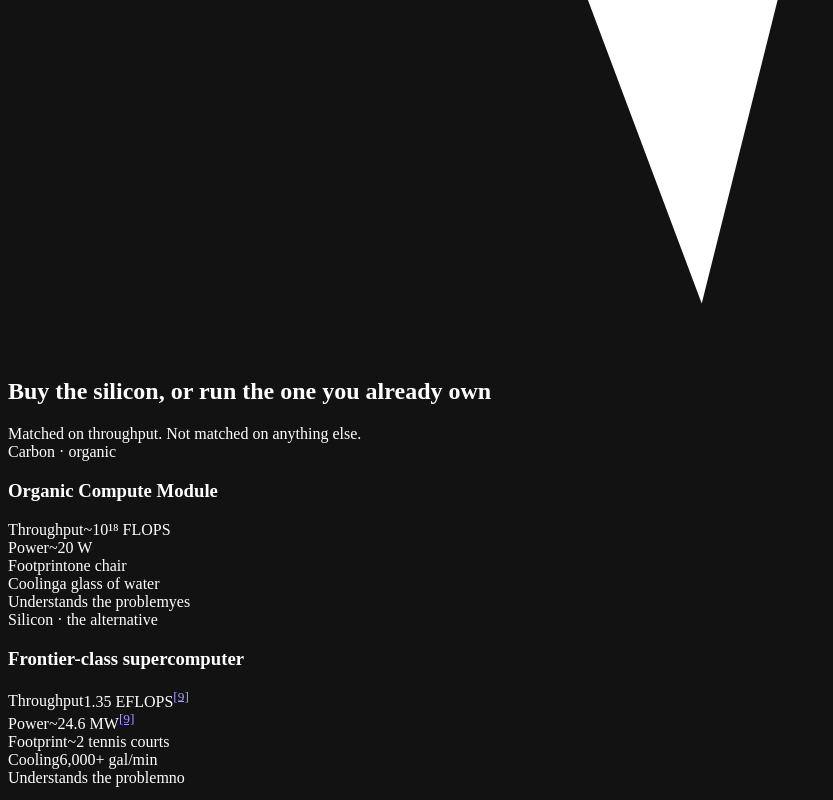
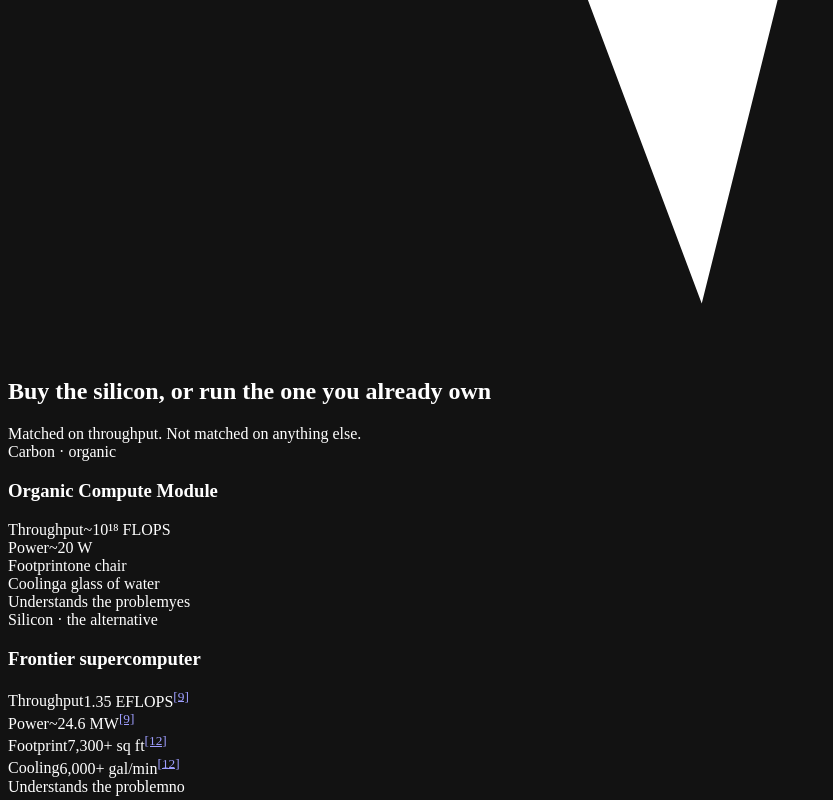
Before and after one commit to IT-Help-San-Diego/organiccomputer, a plain HTML site: page index.html in a window 1280 px wide. Shown: the part 11200-12000 px from the top of the page, without its empty margins (0-833 px from the left). Drawn offline with Linux system fonts and the light colour scheme.

Commit message:
Frontier: the superlative removed, the machine stated, its floor space and cooling sourced (rulings 7.6 and 8)
Claude Science ruled on 15 November 2026 that "the closest silicon match
to one organic compute module" is a superlative with no stated measure
and no stated set to compare, so it cannot be checked. On the list the
page cites (TOP500, November 2024) Aurora at 1.012 EFlop/s is nearer the
page's own figure than Frontier at 1.353. The ruling is to delete the
superlative, not to name another machine.

The sentence under the price now says what the machine is: Frontier,
No. 2 on the TOP500 list of November 2024 at 1.353 EFLOPS, with the
reference it already had.

The two rows of the card that had no reference now have one, a new
reference 12: Oak Ridge National Laboratory's own account of the room
built for Frontier (14 November 2023, read 15 November 2026).

- Footprint. The card said "~2 tennis courts". Oak Ridge says Frontier's
  74 cabinets cover more than 7,300 square feet. The card now says
  "7,300+ sq ft". Two tennis courts of playing area (78 by 36 feet
  each) come to about 5,600 square feet. The same article calls Frontier
  roughly 1,700 square feet larger than Summit, which puts Summit near
  that figure.
- Cooling. The card said "6,000+ gal/min". Oak Ridge says the system
  runs "anywhere from 6,000 to 10,000 gallons a minute". The figure
  stands and now carries the reference.

With all four figures Frontier's own, the card is headed "Frontier
supercomputer", not "Frontier-class supercomputer".

The gate now refuses the withdrawn superlative in any shipped file.

No style change.

Co-Authored-By: Claude Fable 5.2 <noreply@anthropic.com>

```diff
--- a/index.html
+++ b/index.html
@@ -703,11 +703,11 @@ footer .mono{color:var(--text-muted)}
       </div>
       <div class="vcard silicon">
         <div class="kicker">Silicon · the alternative</div>
-        <h3>Frontier-class supercomputer</h3>
+        <h3>Frontier supercomputer</h3>
         <div class="vrow"><span class="k">Throughput</span><span class="v">1.35 EFLOPS<sup><a href="#r9">[9]</a></sup></span></div>
         <div class="vrow"><span class="k">Power</span><span class="v">~24.6 MW<sup><a href="#r9">[9]</a></sup></span></div>
-        <div class="vrow"><span class="k">Footprint</span><span class="v">~2 tennis courts</span></div>
-        <div class="vrow"><span class="k">Cooling</span><span class="v">6,000+ gal/min</span></div>
+        <div class="vrow"><span class="k">Footprint</span><span class="v">7,300+ sq ft<sup><a href="#r12">[12]</a></sup></span></div>
+        <div class="vrow"><span class="k">Cooling</span><span class="v">6,000+ gal/min<sup><a href="#r12">[12]</a></sup></span></div>
         <div class="vrow"><span class="k">Understands the problem</span><span class="v">no</span></div>
       </div>
     </div>
@@ -721,7 +721,7 @@ footer .mono{color:var(--text-muted)}
     <div class="pricetag">
       <div class="pre">Sticker price of the equivalent machine</div>
       <div class="big">$600,000,000</div>
-      <p class="cap">What the U.S. Department of Energy paid Oak Ridge / HPE Cray to build Frontier — the closest silicon match to one organic compute module.<sup><a href="#r9">[9]</a></sup></p>
+      <p class="cap">What the U.S. Department of Energy paid Oak Ridge / HPE Cray to build Frontier, No.&nbsp;2 on the TOP500 list of November 2024 at 1.353 EFLOPS.<sup><a href="#r9">[9]</a></sup></p>
       <div class="or">Or <b>run the one you already own</b> &mdash; spec sheet above; coolant recommended but optional.</div>
     </div>
   </div>
@@ -890,6 +890,7 @@ footer .mono{color:var(--text-muted)}
       <li id="r9"><span class="srcbadge sb-gov">DOE / ORNL · TOP500</span>U.S. Dept. of Energy &amp; Oak Ridge National Laboratory &mdash; Frontier supercomputer, ~$600 M program. TOP500 Nov 2024 (No. 2): 1.353 EFLOPS R<sub>max</sub>, ~24.6 MW. <a href="https://top500.org/system/180047/" target="_blank" rel="noopener">TOP500 system &#8599;</a> · <a href="https://www.olcf.ornl.gov/frontier/" target="_blank" rel="noopener">ORNL &#8599;</a></li>
       <li id="r10"><span class="srcbadge sb-acad">APA · UC Irvine</span>G. Mark, <em>Attention Span</em> (2023) &amp; interview, <em>Speaking of Psychology</em> (American Psychological Association) &mdash; average attention on a screen fell from ~2.5 min (2004) to ~47 s. <a href="https://www.apa.org/news/podcasts/speaking-of-psychology/attention-spans" target="_blank" rel="noopener">apa.org &#8599;</a></li>
       <li id="r11"><span class="srcbadge sb-med">Br. J. Nutr.</span>M. S. Ganio et al., &ldquo;Mild dehydration impairs cognitive performance and mood of men,&rdquo; <em>Br. J. Nutr.</em>, vol. 106(10), pp. 1535&ndash;1543, 2011 &mdash; mild dehydration degrades vigilance, working memory, and mood. <a href="https://doi.org/10.1017/S0007114511002005" target="_blank" rel="noopener">doi:10.1017/S0007114511002005 &#8599;</a></li>
+      <li id="r12"><span class="srcbadge sb-gov">ORNL</span>M. Lakin, &ldquo;Super construction at super scale: How ORNL built a new home for Frontier,&rdquo; Oak Ridge National Laboratory, 14 Nov 2023: Frontier&rsquo;s 74 cabinets cover more than 7,300 square feet, and its cooling water runs at 6,000 to 10,000 gallons a minute. <a href="https://www.ornl.gov/news/super-construction-super-scale-how-ornl-built-new-home-frontier" target="_blank" rel="noopener">ornl.gov &#8599;</a></li>
     </ol>
   </div>
 </section>
```
Also changed, not shown: 1 other file.
